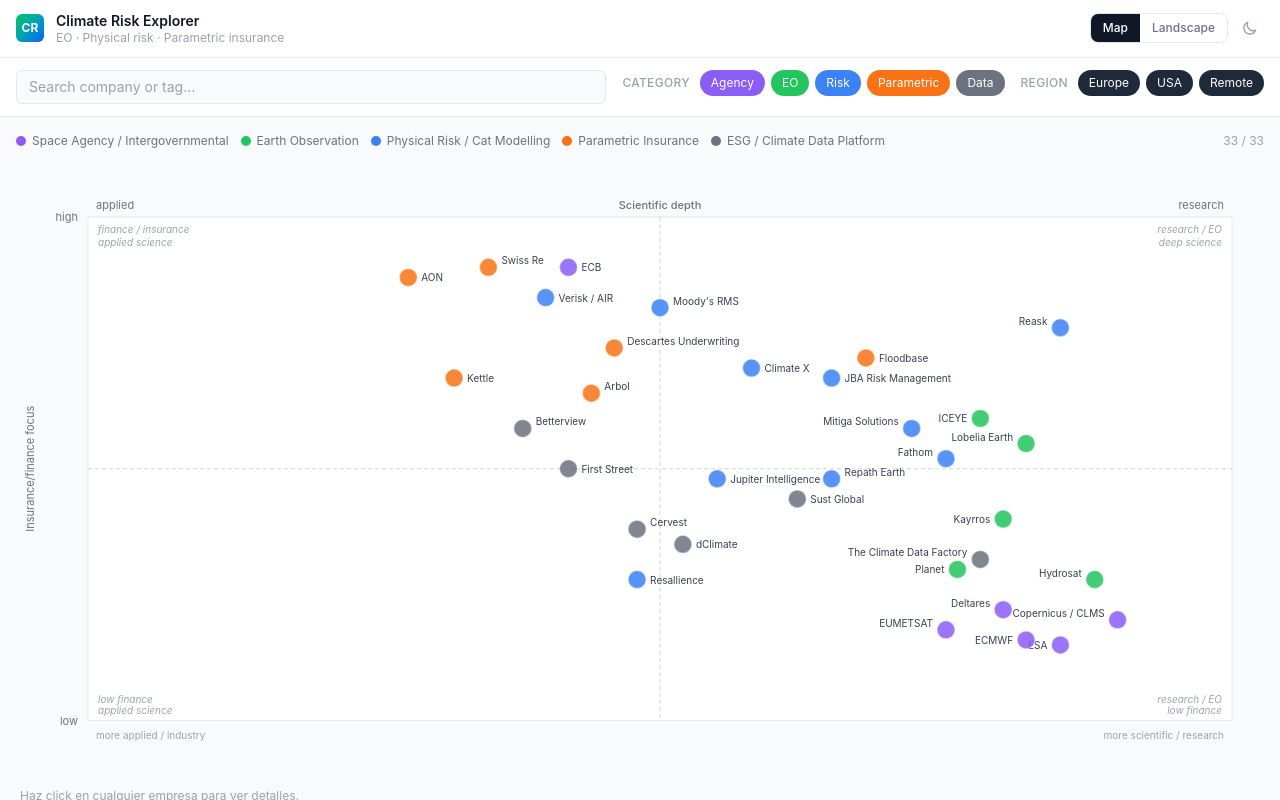
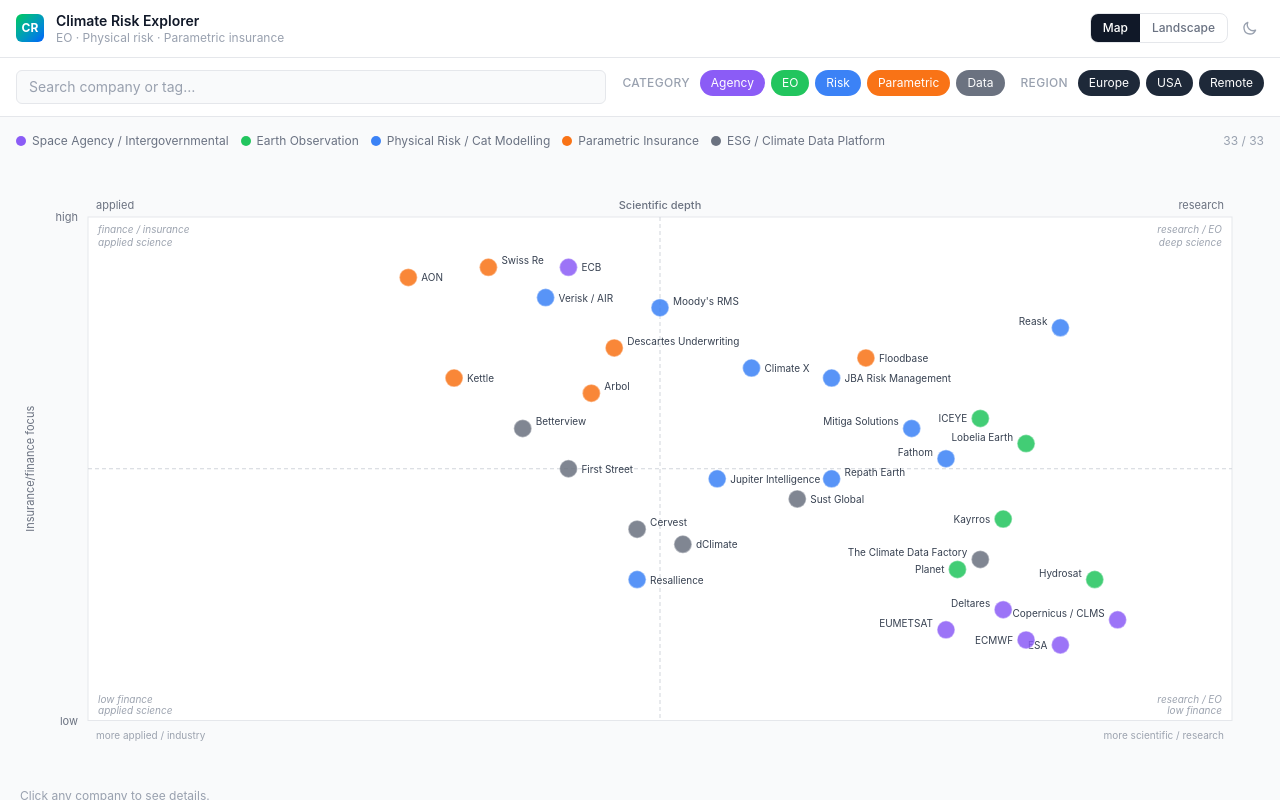
Before and after one commit to dbrisaro/climate-careers, a React (Vite) app: page / in a window 1280 px wide. Built offline with nearby package versions, Linux system fonts and the light colour scheme.

Commit message:
Fix Spanish strings: use English throughout

```diff
--- a/src/components/CompanyPanel.jsx
+++ b/src/components/CompanyPanel.jsx
@@ -41,7 +41,7 @@
         {company.relevance && (
           <div className="rounded-lg bg-blue-50 dark:bg-blue-950/40 border border-blue-100 dark:border-blue-900 p-3">
             <p className="text-xs font-semibold text-blue-700 dark:text-blue-400 mb-1 uppercase tracking-wide">
-              Por qué es relevante
+              Why relevant
             </p>
             <p className="text-sm text-blue-800 dark:text-blue-300 leading-relaxed">{company.relevance}</p>
           </div>
@@ -70,7 +70,7 @@
           className="mt-auto flex items-center justify-center gap-2 w-full py-2.5 px-4 rounded-lg text-sm font-medium text-white transition-opacity hover:opacity-90"
           style={{ backgroundColor: cfg.color }}
         >
-          Ver carreras
+          View careers
           <svg className="w-3.5 h-3.5" fill="none" viewBox="0 0 24 24" stroke="currentColor" strokeWidth={2}>
             <path strokeLinecap="round" strokeLinejoin="round" d="M10 6H6a2 2 0 00-2 2v10a2 2 0 002 2h10a2 2 0 002-2v-4M14 4h6m0 0v6m0-6L10 14" />
           </svg>
--- a/src/components/ScatterMap.jsx
+++ b/src/components/ScatterMap.jsx
@@ -140,7 +140,7 @@
 
       {/* Bottom hint */}
       <p className="text-xs text-gray-400 dark:text-gray-500 mt-1 px-1">
-        Haz click en cualquier empresa para ver detalles.
+        Click any company to see details.
       </p>
     </div>
   );
```
